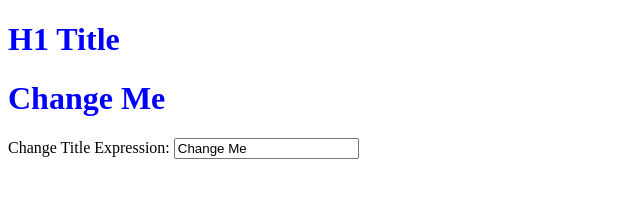
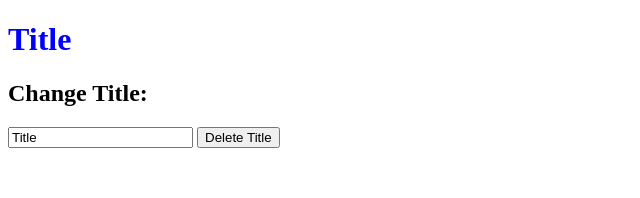
Before and after one commit to setheid/angular-webpack, a website with bundled scripts: page public/index.html in a window 1280 px wide. Shown: the whole page, without its empty margins (0-640 px from the left). Built offline with nearby package versions, Linux system fonts and the light colour scheme.

Commit message:
stretch goal

```diff
--- a/js/app.js
+++ b/js/app.js
@@ -4,6 +4,9 @@ require("./../css/main.css");
 
 let app = angular.module('myApp', []);
 
-app.controller('titleCtrl', function() {
+app.controller('appCtrl', function() {
   this.title = 'Title';
+  this.del = function() {
+    this.title = '';
+  };
 });
--- a/public/bundle.js
+++ b/public/bundle.js
@@ -50,8 +50,11 @@
 
 	let app = angular.module('myApp', []);
 
-	app.controller('titleCtrl', function() {
+	app.controller('appCtrl', function() {
 	  this.title = 'Title';
+	  this.del = function() {
+	    this.title = '';
+	  };
 	});
 
 
--- a/public/index.html
+++ b/public/index.html
@@ -5,12 +5,12 @@
     <title>Angular App</title>
   </head>
   <body ng-app="myApp">
-    <main>
-      <h1 ng-controller="titleCtrl as title">H1 {{title.title}}</h1>
-      <h1 ng-init="expression = 'Change Me'">{{expression}}</h1>
+    <main ng-controller="appCtrl as app">
+      <h1>{{app.title}}</h1>
+      <h2>Change Title:</h2>
       <p>
-        Change Title Expression:
-        <input ng-model="expression">
+        <input ng-model="app.title">
+        <button ng-click="app.del()">Delete Title</button>
       </p>
     </main>
 
```
